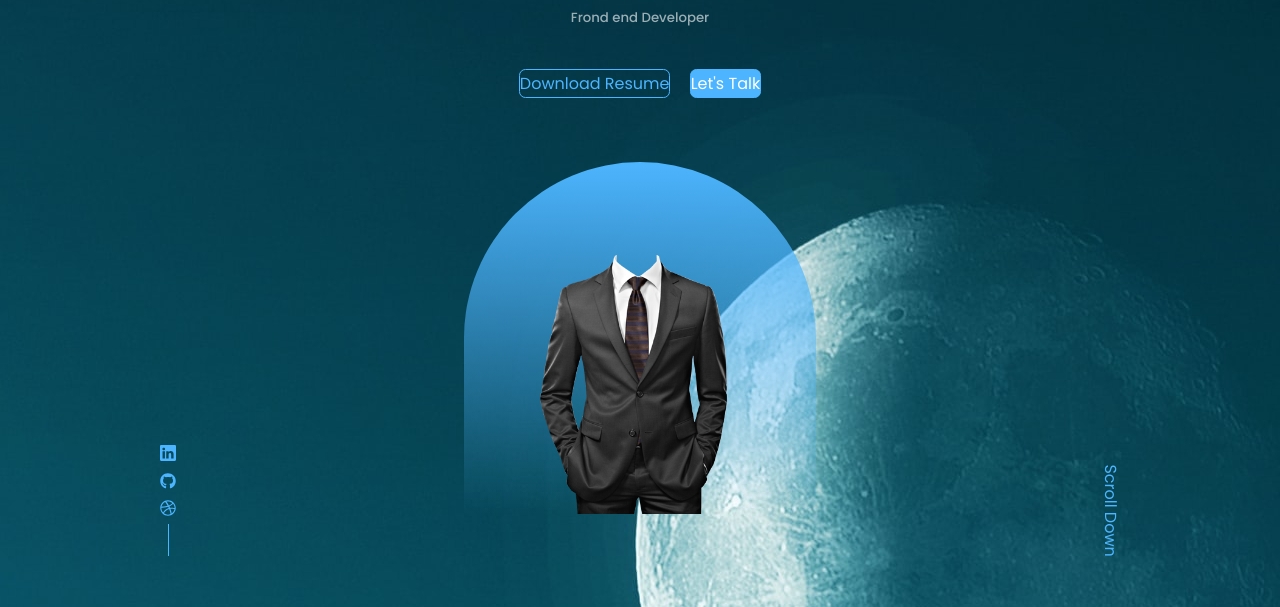
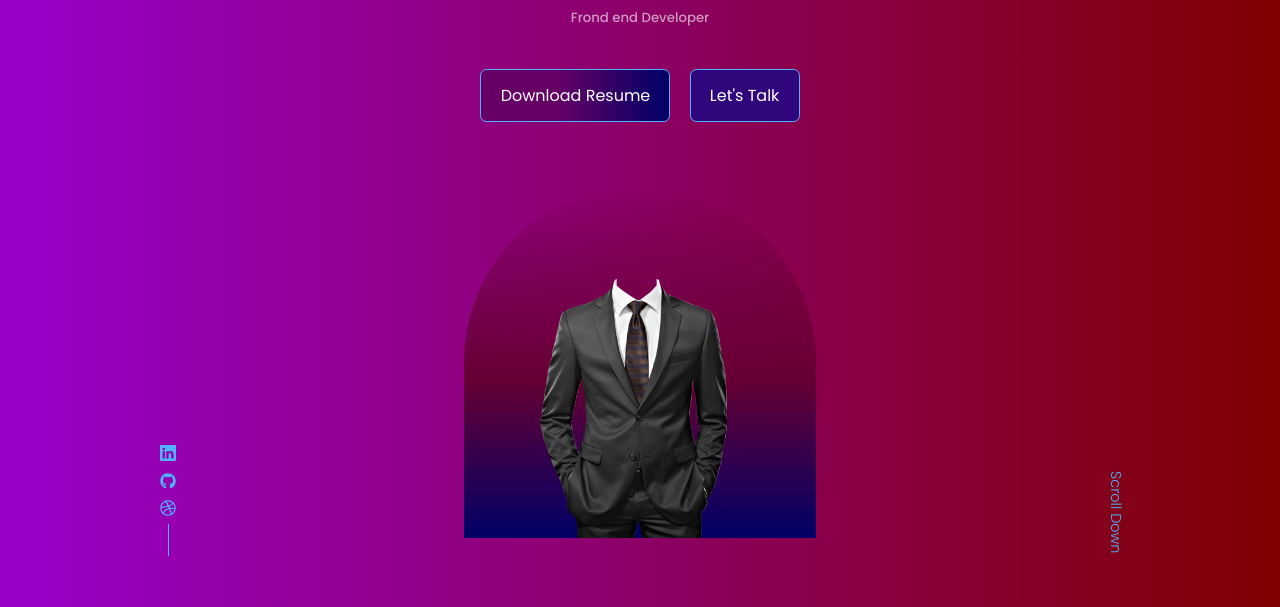
Before and after one commit to Mehmetadiguzel1/mehmet-portfolio, a React (Create React App) app: page / in a window 1280 px wide. Shown: the part 196-803 px from the top of the page. Built offline with nearby package versions, Linux system fonts and the light colour scheme.

Commit message:
Media QUERIES for Header done

```diff
--- a/src/components/header/header.css
+++ b/src/components/header/header.css
@@ -39,7 +39,7 @@ header {
 
 /*  ME   */
 .me {
-  background: linear-gradient(var(--color-primary), transparent);
+  background: linear-gradient(to top, #000066 0%, #660033 45%, transparent);
   width: 22rem;
   height: 22rem;
   position: absolute;
@@ -56,4 +56,25 @@ header {
   right: -2.3rem;
   bottom: 5rem;
   transform: rotate(90deg);
+  font-weight: 300;
+  font-size: 0.9rem;
 }
+/* Media QUERIES (MEDIUM Devices)  */
+
+@media screen and (max-width: 1024px) {
+  header {
+    height: 68vh;
+  }
+}
+
+/* Media QUERIES (SMALL Devices)  */
+
+@media screen and (max-width: 600px) {
+  header {
+    height: 100vh;
+  }
+  .header__socials,
+  .scroll__down {
+    display: none;
+  }
+}
--- a/src/index.css
+++ b/src/index.css
@@ -42,7 +42,7 @@ body {
   background: var(--color-bg);
   color: var(--color-white);
   line-height: 1.7;
-  background-image: url(../src/assets/bg-blue.jpg);
+  background: linear-gradient(to left, #800000 0%, #9900cc 100%);
 }
 
 /* General STYLES  */
@@ -92,20 +92,21 @@ a:hover {
 .btn {
   width: max-content;
   display: inline-block;
-  color: var(--color-primary);
-  padding: 0.75 rem 1.2rem;
+  color: var(--color-white);
+  padding: 0.75rem 1.2rem;
   border-radius: 0.4rem;
   cursor: pointer;
   border: 1px solid var(--color-primary);
+  background: linear-gradient(to left, #000066 0%, #660066 60%);
   transition: var(--transition);
 }
 .btn:hover {
-  background: var(--color-white);
-  color: var(--color-bg);
+  background: linear-gradient(to left, #000099 0%, #990033 100%);
+  color: var(--color-white);
   border-color: transparent;
 }
 .btn-primary {
-  background: var(--color-primary);
+  background: #2f067c;
   color: var(--color-white);
 }
 img {
```
